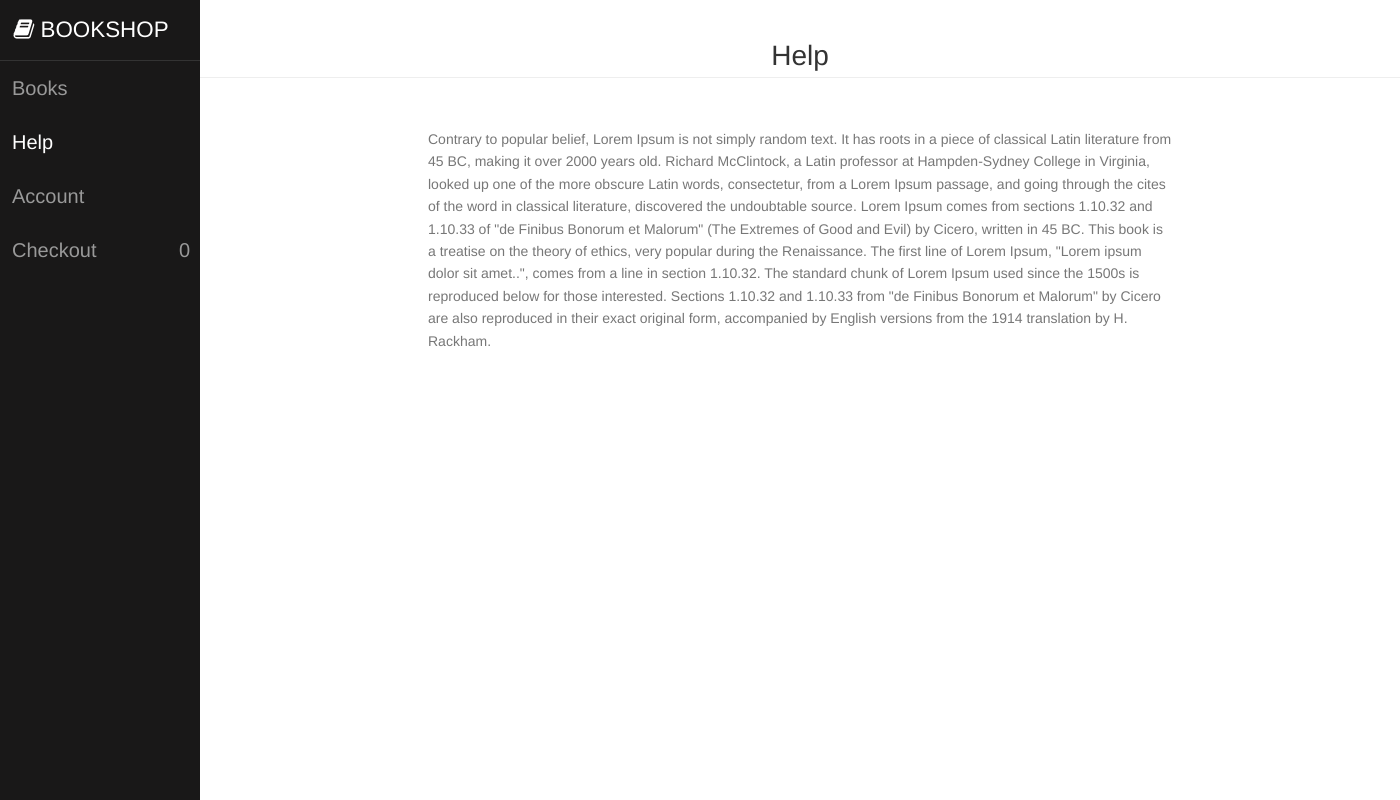
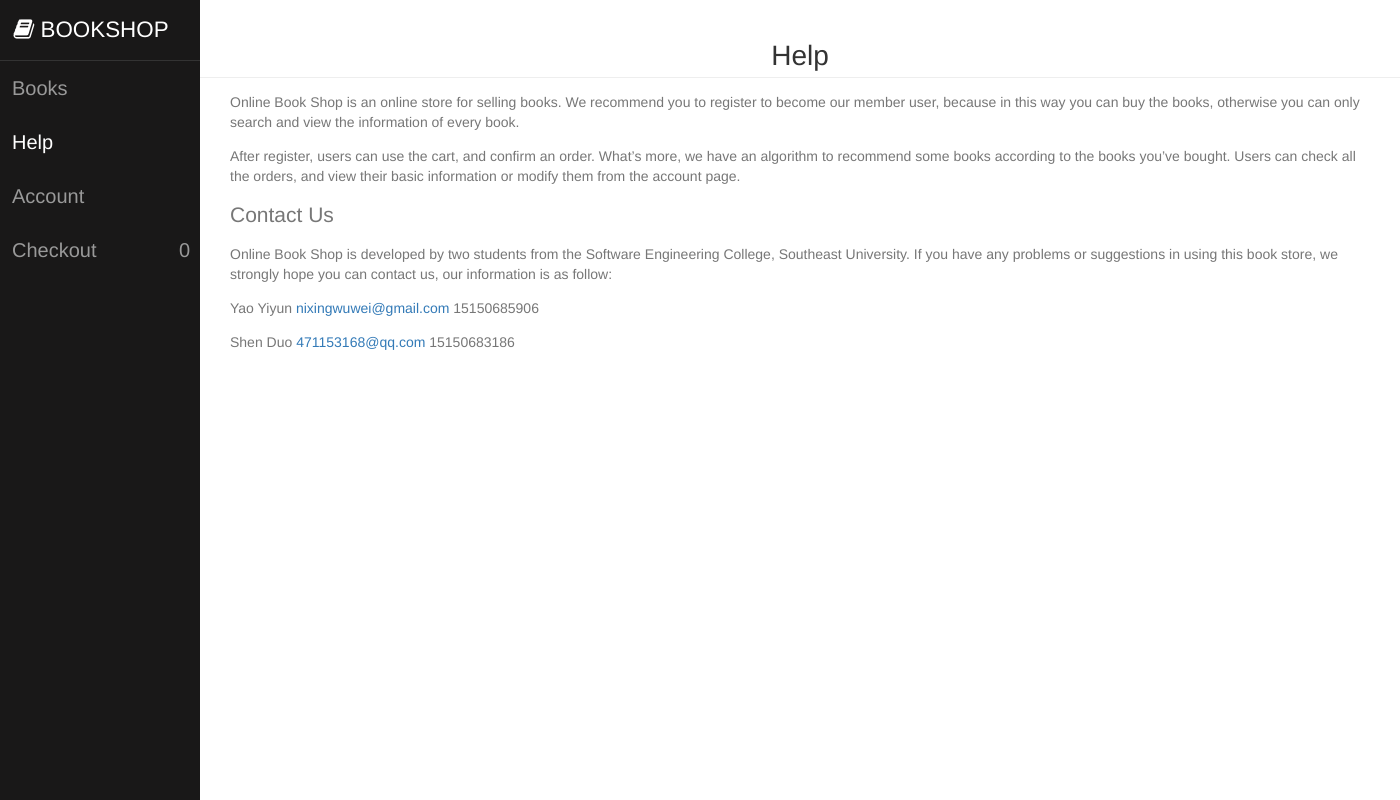
Before and after one commit to kamiswin/OnlineBookshop, a Django app: page /help/ in a window 1400 px wide. Run offline with Django 3.2, Linux system fonts and the light colour scheme; some libraries are stand-ins or nearby versions.

Commit message:
modify help.html

```diff
--- a/template/help.html
+++ b/template/help.html
@@ -5,10 +5,13 @@
     <div class="header">
         <h1>Help</h1>
     </div>
-    <div class="content">
-        Contrary to popular belief, Lorem Ipsum is not simply random text. It has roots in a piece of classical Latin literature from 45 BC, making it over 2000 years old. Richard McClintock, a Latin professor at Hampden-Sydney College in Virginia, looked up one of the more obscure Latin words, consectetur, from a Lorem Ipsum passage, and going through the cites of the word in classical literature, discovered the undoubtable source. Lorem Ipsum comes from sections 1.10.32 and 1.10.33 of "de Finibus Bonorum et Malorum" (The Extremes of Good and Evil) by Cicero, written in 45 BC. This book is a treatise on the theory of ethics, very popular during the Renaissance. The first line of Lorem Ipsum, "Lorem ipsum dolor sit amet..", comes from a line in section 1.10.32.
-
-        The standard chunk of Lorem Ipsum used since the 1500s is reproduced below for those interested. Sections 1.10.32 and 1.10.33 from "de Finibus Bonorum et Malorum" by Cicero are also reproduced in their exact original form, accompanied by English versions from the 1914 translation by H. Rackham.
+    <div class="container">
+        <p>Online Book Shop is an online store for selling books. We recommend you to register to become our member user, because in this way you can buy the books, otherwise you can only search and view the information of every book. </p>
+        <p>After register, users can use the cart, and confirm an order. What’s more, we have an algorithm to recommend some books according to the books you’ve bought. Users can check all the orders, and view their basic information or modify them from the account page.</p>
+        <h2 id="toc_1">Contact Us</h2>
+        <p>Online Book Shop is developed by two students from the Software Engineering College, Southeast University. If you have any problems or suggestions in using this book store, we strongly hope you can contact us, our information is as follow:</p>
+        <p>Yao Yiyun  <a href="mailto:nixingwuwei@gmail.com">nixingwuwei@gmail.com</a>  15150685906</p>
+        <p>Shen Duo   <a href="mailto:471153168@qq.com">471153168@qq.com</a>  15150683186</p>
     </div>
 </div>
 {% endblock %}
```
